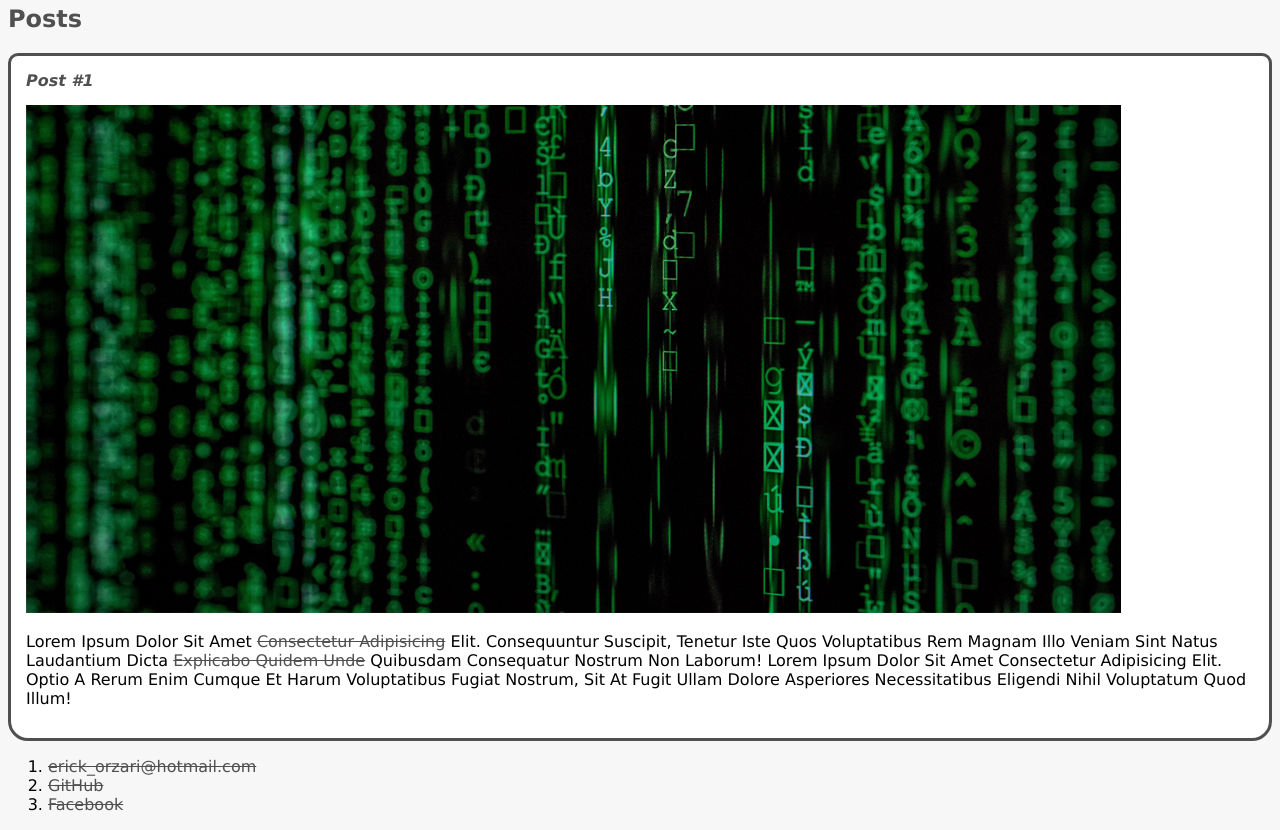
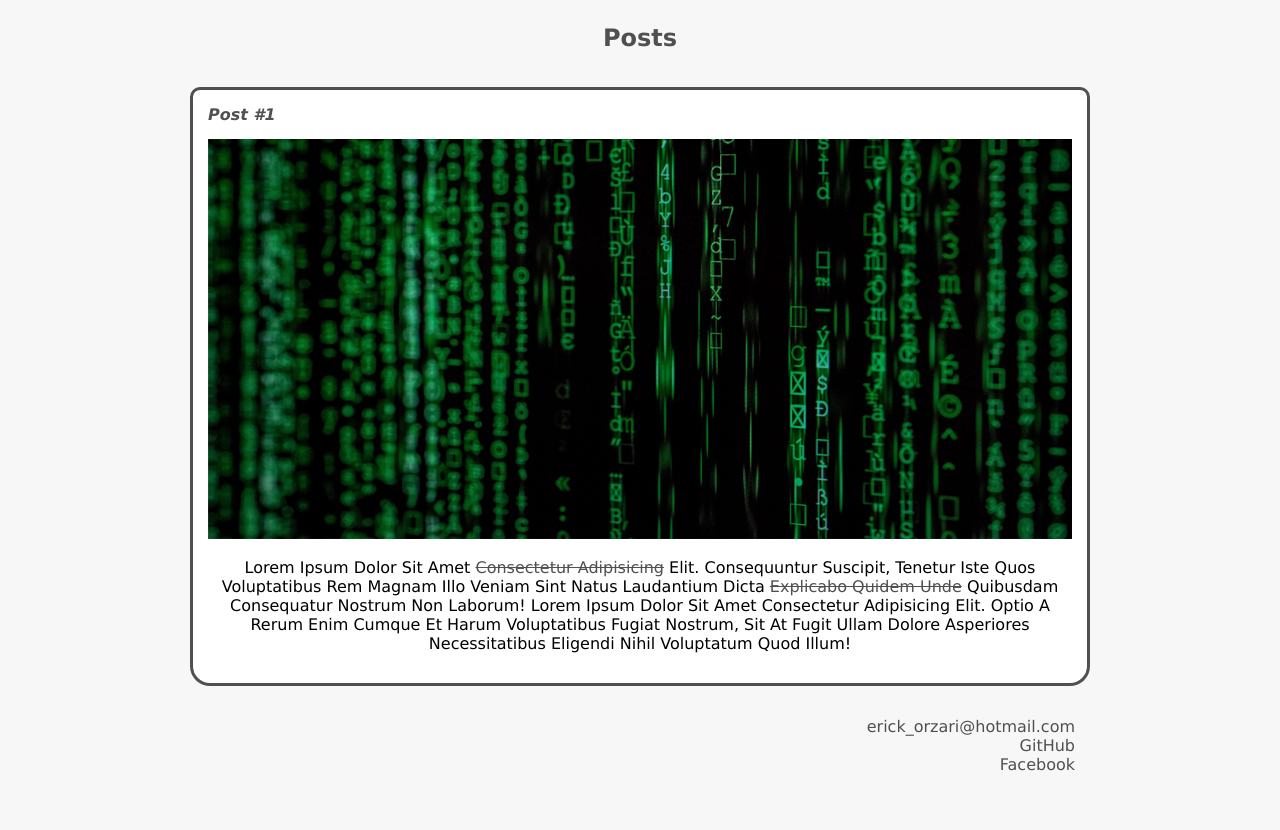
Before and after one commit to erickoor/Estudos-DIO, a plain HTML site: page Curso HTML5/index.html in a window 1280 px wide. Shown: the part 334-1164 px from the top of the page. After the commit the page ends 1124 px from the top, so only its background shows below. Drawn offline with Linux system fonts and the light colour scheme.

Commit message:
Finalizações
Diversas alterações para finalização do projeto

```diff
--- a/Curso HTML5/index.html
+++ b/Curso HTML5/index.html
@@ -26,7 +26,7 @@
             </article>
         </section>
         <footer>
-            <ol>
+            <ul class="contacts_list">
                 <li>
                     <a href="mailto:erick_orzari@hotmailcom">erick_orzari@hotmail.com</a>
                 </li>
@@ -36,7 +36,7 @@
                 <li>
                     <a href="https://www.facebook.com/erick.orzari/" target="_blank">Facebook</a>
                 </li>
-            </ol>
+            </ul>
         </footer>
     </body>
 </html>
--- a/Curso HTML5/style.css
+++ b/Curso HTML5/style.css
@@ -1,11 +1,16 @@
 body {
     background: #f7f7f7;
     font-family: Verdana;
+    max-width: 900px;
+    margin: auto;
 }
+
 
 .photo {
     border: 1px solid #505050;
     border-radius: 150px;
+    margin-left: 38%;
+    margin-top: 3%;
 }
 
 #title, .subtitle, .post_title {
@@ -15,6 +20,12 @@ body {
 #title {
     font-size: 40px;
     text-transform: uppercase;
+    text-align: center;
+}
+
+.subtitle {
+    text-align: center;
+    margin-bottom: 35px;
 }
 
 a {
@@ -44,8 +55,21 @@ a {
     margin: 0;
     margin-bottom: 15px;
     text-transform: capitalize;
+    text-align: center;
 }
 
 .post_img {
     margin-bottom: 15px;
+    width: 100%;
 }
+
+.contacts_list {
+    list-style-type: none;
+    text-align: right;
+    padding-right: 15px;
+    padding-top: 15px;
+}
+
+.contacts_list li a {
+    text-decoration: none;
+}
```
